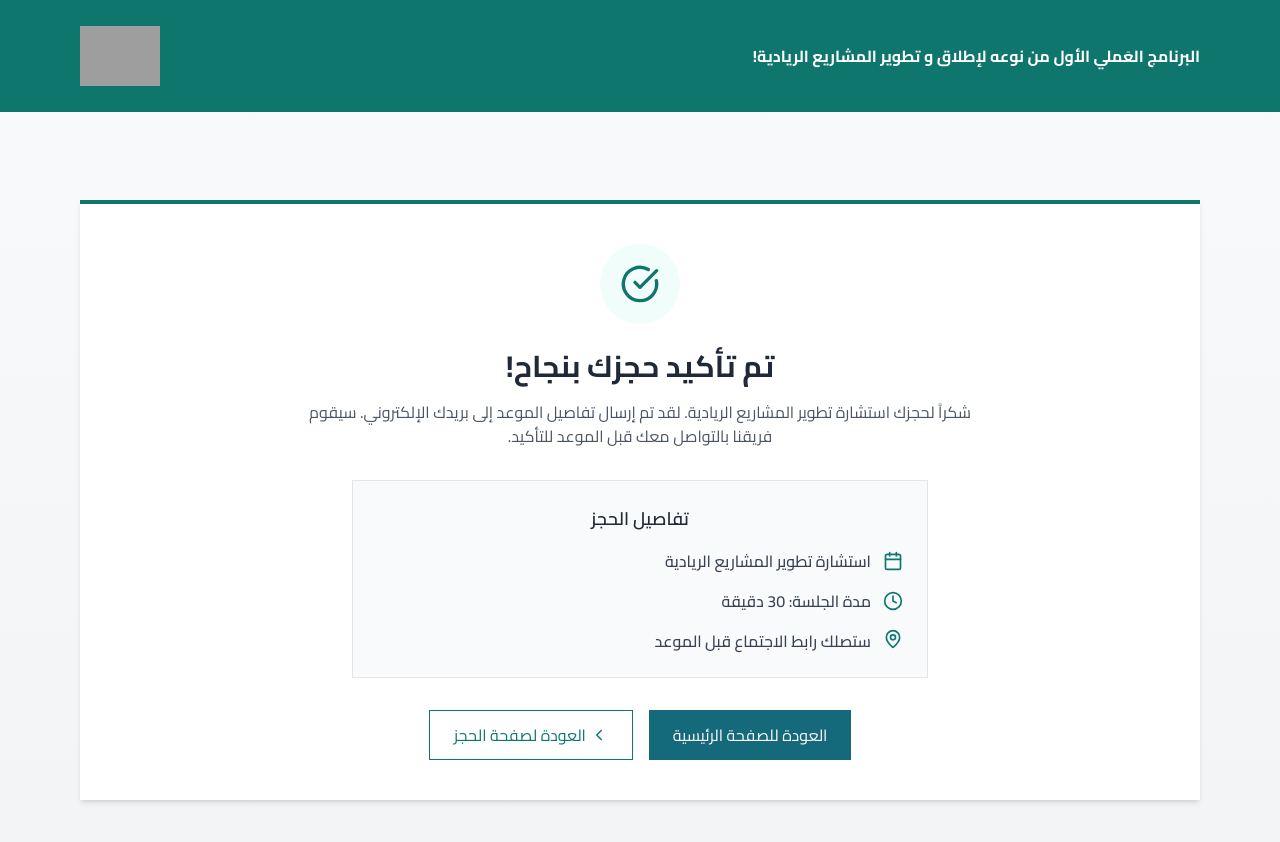
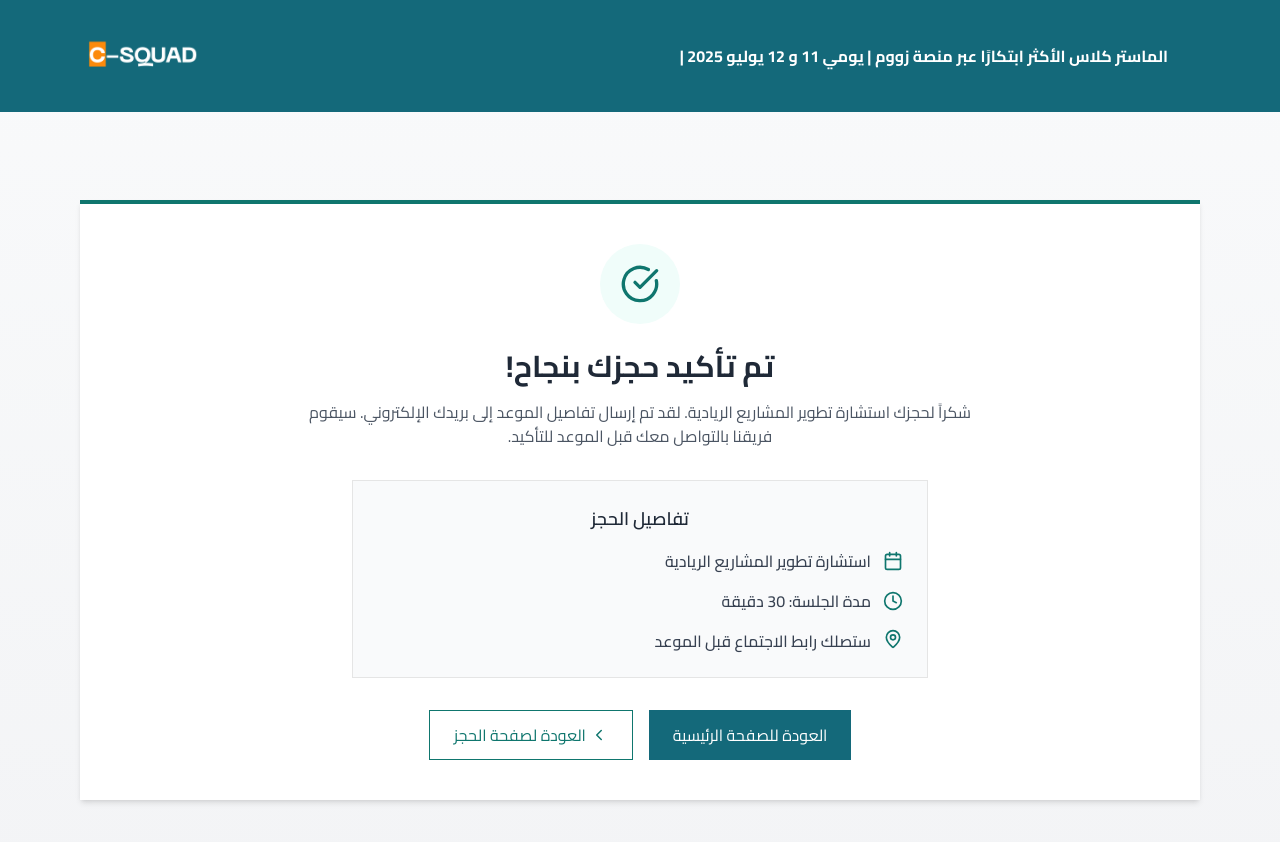
Before and after one commit to Dweirii/C-SQUAD-Master-Class, a Next.js app: page /thank-you in a window 1280 px wide. Shown: the top 842 px of the page. Built offline with nearby package versions, Linux system fonts and the light colour scheme; grey boxes are pictures that could not be loaded.

Commit message:
improve the thank you page

```diff
--- a/app/thank-you/page.tsx
+++ b/app/thank-you/page.tsx
@@ -15,26 +15,47 @@ export default function ThankYouPage() {
   return (
     <div
       className={`min-h-screen flex flex-col bg-gradient-to-b from-gray-50 to-gray-100 ${cairo.className}`}
-      dir="rtl"
-    >
-      {/* Header  */}
-      <header className="bg-teal-700 text-white p-4">
-        <div className="max-w-6xl mx-auto px-4 flex items-center justify-between">
-          <h1 className="text-xs sm:text-sm md:text-base font-caryo font-bold">
-            البرنامج العَملي الأول من نوعه لإطلاق و تطوير المشاريع الريادية!
-          </h1>
-          <div className="flex items-center">
-            <Image
-              src="/header.png"
-              alt="Logo for Header"
-              width={80}
-              height={80}
-              className="w-16 h-16 md:w-20 md:h-20 object-contain"
+      dir="rtl">
+      {/* Header Bar */}
+      <header className="bg-[#14697A] text-white">
+        <div className="max-w-6xl mx-auto px-4 sm:px-6">
+          {/* Desktop Header */}
+          <div className="hidden lg:flex items-center h-28">
+            {/* Center/Left section in RTL (Banner Text) */}
+            <div className="flex-grow flex justify-start items-start px-6">
+              <p className="text-base font-bold text-right">
+                 الماستر كلاس الأكثر ابتكارًا عبر منصة زووم | يومي 11 و 12 يوليو 2025 |
+              </p>
+            </div>
+            {/* Right section in RTL (EN button & Logo) */}
+              <Image
+                src="/c-squad-logo.png"
+                alt="C-SQUAD LOGO"
+                width={110}
+                height={30}
+                className="object-contain"
             />
+          </div>
+
+          {/* Mobile Header */}
+          <div className="lg:hidden">
+            <div className="flex items-center justify-center pt-8 pb-4  h-14">
+              <Image
+                src="/c-squad-logo.png"
+                alt="شعار سي-سكواد"
+                width={100}
+                height={28}
+                className="object-contain"
+              />
+            </div>
+            <div className="border-t border-white/20 mt-1 py-4">
+              <p className="text-center text-xs font-bold sm:text-sm">
+                 الماستر كلاس الأكثر ابتكارًا عبر منصة زووم | يومي 11 و 12 يوليو 2025 |
+              </p>
+            </div>
           </div>
         </div>
       </header>
-
       <main className="flex-1 max-w-6xl mx-auto w-full px-4 py-6 md:py-12">
         {/* Thank you card */}
         <div className="bg-white shadow-md p-6 md:p-10 mt-10 mb-8 border-t-4 border-teal-700 text-center">
```
Also changed, not shown: app/layout.tsx (line endings or trailing spaces).
